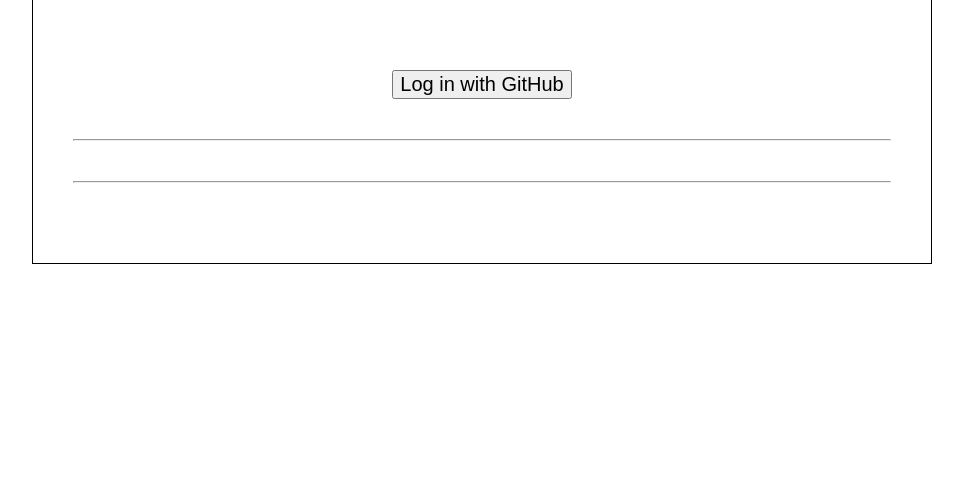
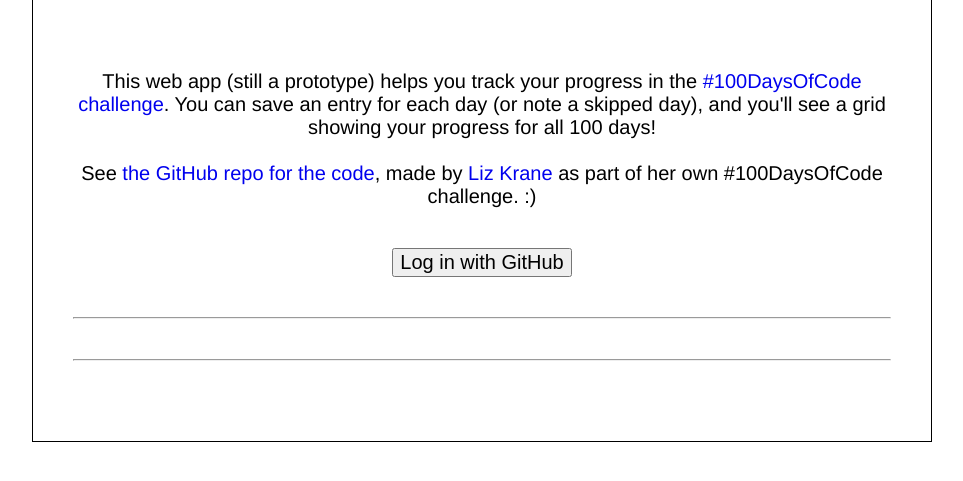
Before and after one commit to LearningNerd/100daysofcode, a plain HTML site: page index.html in a window 1280 px wide. Shown: the part 143-624 px from the top of the page, without its empty margins (158-1121 px from the left). Drawn offline with Linux system fonts and the light colour scheme; no server answers.

Commit message:
Update index.html

```diff
--- a/index.html
+++ b/index.html
@@ -21,6 +21,12 @@
       <h1>100 Days of Code Tracker</h1>
 
       <p id="userinfo">
+      </p>
+
+      <p id="appinfo">
+        This web app (still a prototype) helps you track your progress in the <a href="https://twitter.com/search?src=typd&q=%23100DaysOfCode">#100DaysOfCode challenge</a>. You can save an entry for each day (or note a skipped day), and you'll see a grid showing your progress for all 100 days!
+        <br/></br/>
+        See <a href="https://github.com/LearningNerd/100daysofcode">the GitHub repo for the code</a>, made by <a href="https://twitter.com/LearningNerd">Liz Krane</a> as part of her own #100DaysOfCode challenge. :)
       </p>
 
       <button id="loginout">Log in with GitHub</button>
```
